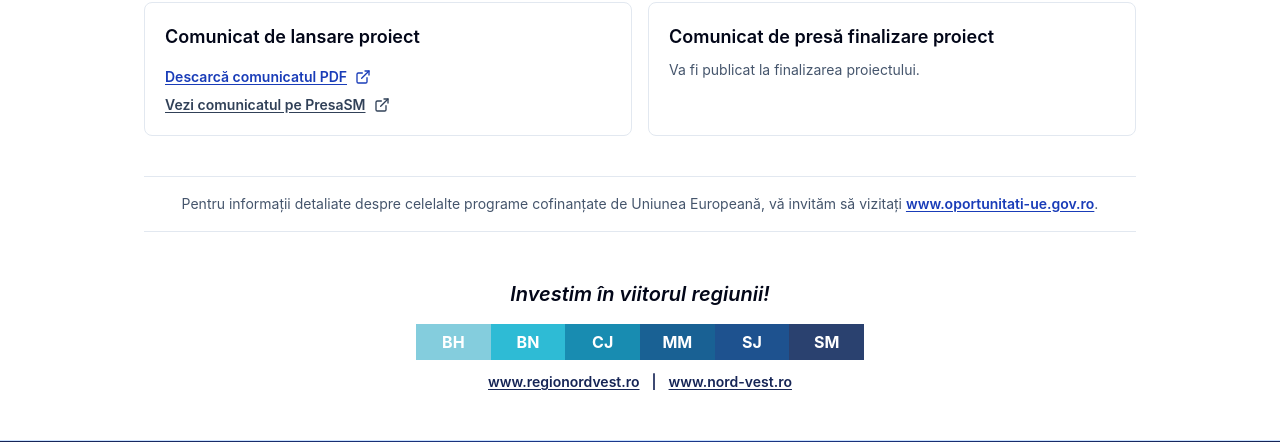
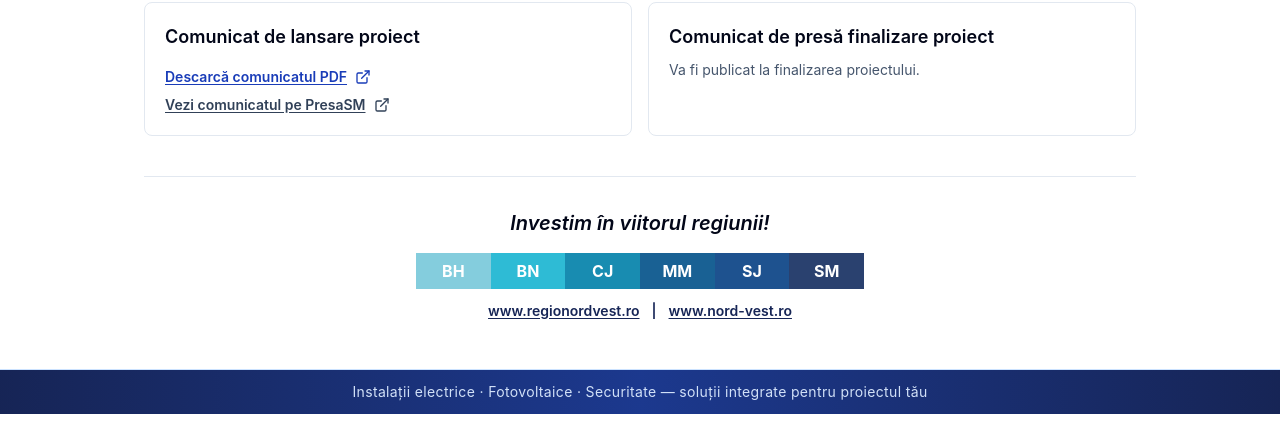
Before and after one commit to lacikasimon/ai_website, a React (Vite) app in the folder design/: page /finantare-ue in a window 1280 px wide. Shown: the part 2953-3395 px from the top of the page. Built offline with nearby package versions, Linux system fonts and the light colour scheme; no server answers.

Commit message:
Fix funding footer compliance

```diff
--- a/design/src/app/content/searchIndex.ts
+++ b/design/src/app/content/searchIndex.ts
@@ -58,7 +58,7 @@ const fundingSearchContent = [
   '28.11.2025 Semnare Contract de finanțare',
   '29.12.2025 Publicare comunicat de presă demarare proiect PresaSM',
   'galerie foto galerie video clip proiect activitate instalații electrice securitate monitorizare video',
-  'Investim în viitorul regiunii BH BN CJ MM SJ SM www.regionordvest.ro www.nord-vest.ro www.oportunitati-ue.gov.ro',
+  'Investim în viitorul regiunii BH BN CJ MM SJ SM www.regionordvest.ro www.nord-vest.ro',
 ].join(' ');
 
 const termsSearchContent = [
@@ -137,7 +137,7 @@ function buildBaseSearchEntries(): SearchEntry[] {
       href: '/finantare-ue',
       category: 'Informare',
       keywords:
-        'finanțare finantare UE Uniunea Europeană Europeana REGIO Nord-Vest ADR Guvernul României Romaniei proiect finanțat finantat SMIS 334780 digitalizare digitalizarea investiții investitii comunicat presă presa lansare demarare oportunitati Programul Regional',
+        'finanțare finantare UE Uniunea Europeană Europeana REGIO Nord-Vest ADR Guvernul României Romaniei proiect finanțat finantat SMIS 334780 digitalizare digitalizarea investiții investitii comunicat presă presa lansare demarare Programul Regional',
       content: fundingSearchContent,
     },
     {
--- a/design/src/app/pages/FundingPage.tsx
+++ b/design/src/app/pages/FundingPage.tsx
@@ -254,23 +254,7 @@ export function FundingPage() {
               </div>
             </section>
 
-            <section className="border-y border-slate-200 py-4 text-center">
-              <p className="text-xs leading-relaxed text-slate-600 sm:text-sm">
-                Pentru informații detaliate despre celelalte programe cofinanțate de Uniunea Europeană,
-                vă invităm să vizitați{' '}
-                <a
-                  href="https://oportunitati-ue.gov.ro/"
-                  target="_blank"
-                  rel="noopener noreferrer"
-                  className="font-semibold text-blue-800 underline underline-offset-2 hover:text-blue-950"
-                >
-                  www.oportunitati-ue.gov.ro
-                </a>
-                .
-              </p>
-            </section>
-
-            <section className="pt-2 text-center" aria-label="Subsol obligatoriu Programul Regional Nord-Vest">
+            <section className="border-t border-slate-200 pt-8 text-center" aria-label="Subsol obligatoriu Programul Regional Nord-Vest">
               <p className="text-xl font-semibold italic text-slate-950">Investim în viitorul regiunii!</p>
               <div className="mx-auto mt-4 grid max-w-md grid-cols-6 overflow-hidden text-sm font-bold text-white sm:text-base">
                 {countyBand.map((county) => (
```
Also changed, not shown: 4 other files (tests, documents, lock files or other folders).
